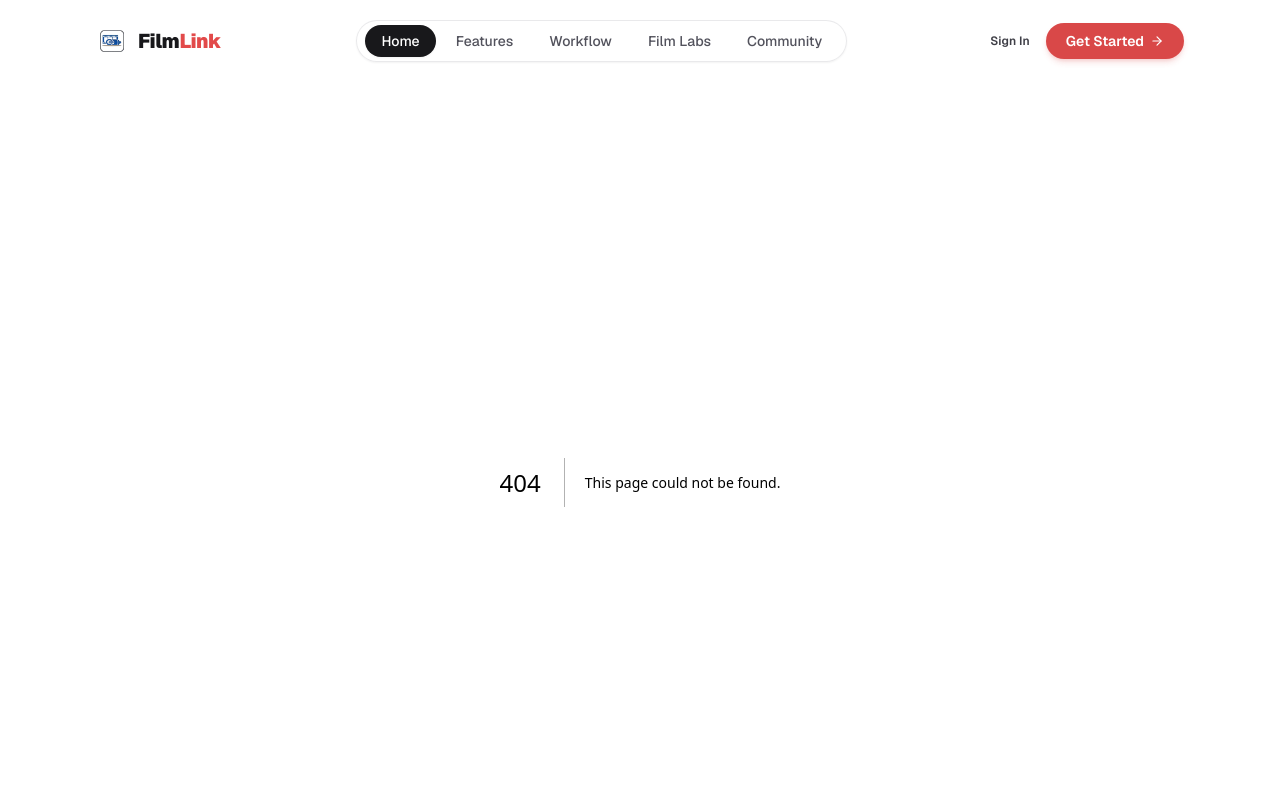
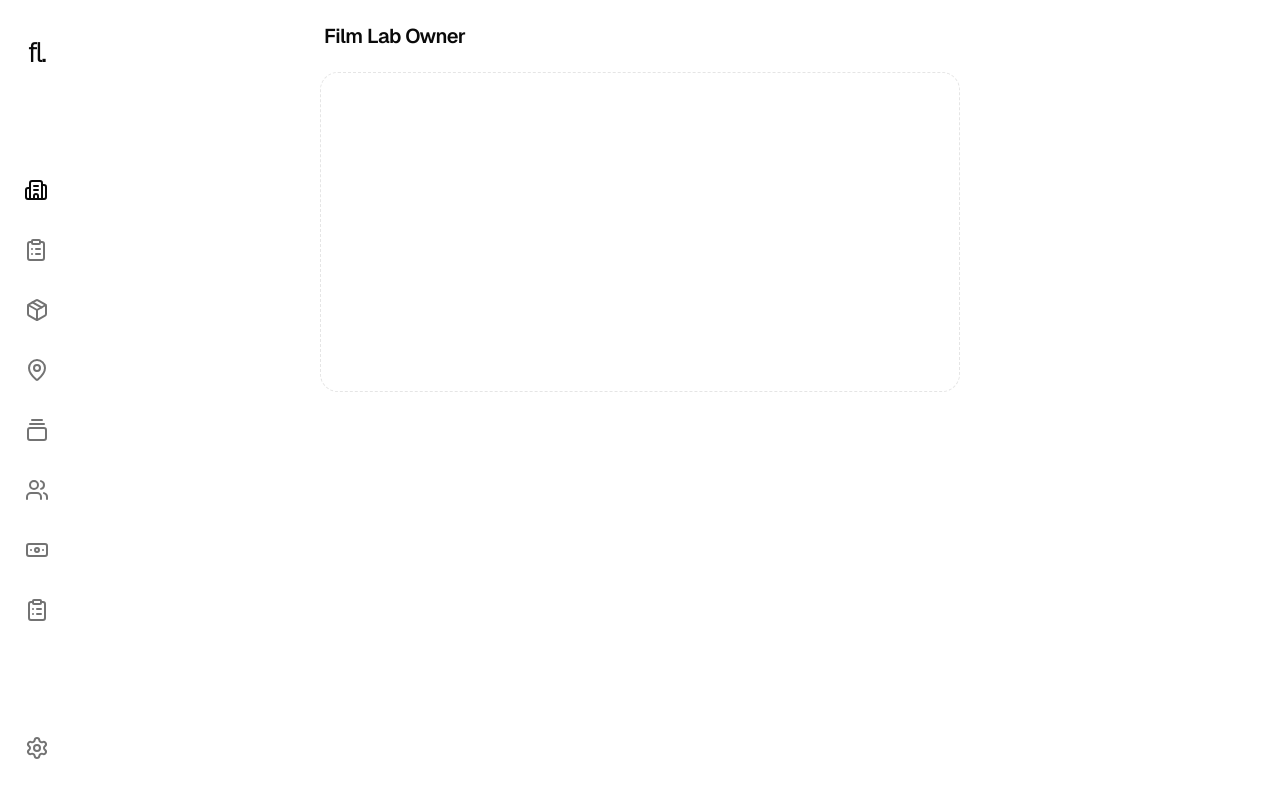
Before and after one commit to CapstoneProjectFA26SE088/FilmLink_Web, a Next.js app: page /film-lab-owner in a window 1280 px wide. Before the commit this address had no page. Shown: the top 798 px of the page. Built offline with nearby package versions, Linux system fonts and the light colour scheme.

Commit message:
feat: add film lab owner section layout

```diff
--- /dev/null
+++ b/src/app/film-lab-owner/customer-orders/page.tsx
@@ -0,0 +1,5 @@
+import { CustomerOrders } from "@/components/film-lab-owner/customer-orders"
+
+export default function CustomerOrdersPage() {
+  return <CustomerOrders />
+}
--- /dev/null
+++ b/src/app/film-lab-owner/page.tsx
@@ -0,0 +1,19 @@
+import { SocialPageLayout } from "@/components/social/social-page-layout"
+
+export default function FilmLabOwnerPage() {
+  return (
+    <SocialPageLayout activePage="film-lab-owner" showChatbot={false}>
+      <section aria-labelledby="owner-page-title" className="w-full max-w-[640px]">
+        <header className="flex h-[72px] items-center px-1">
+          <h1 className="text-xl font-semibold leading-[25px] tracking-tight" id="owner-page-title">
+            Film Lab Owner
+          </h1>
+        </header>
+        <section
+          aria-label="Film Lab Owner content placeholder"
+          className="min-h-[320px] w-full rounded-2xl border border-dashed border-border bg-background"
+        />
+      </section>
+    </SocialPageLayout>
+  )
+}
--- a/src/components/Header.tsx
+++ b/src/components/Header.tsx
@@ -105,7 +105,9 @@ export function Header() {
     pathname === "/feed" ||
     pathname.startsWith("/feed/") ||
     pathname === "/search" ||
-    pathname.startsWith("/search/")
+    pathname.startsWith("/search/") ||
+    pathname === "/film-lab-owner" ||
+    pathname.startsWith("/film-lab-owner/")
   ) {
     return null
   }
--- a/src/components/search/film-lab-directory.tsx
+++ b/src/components/search/film-lab-directory.tsx
@@ -1,9 +1,8 @@
 "use client"
 
 import { ArrowLeft, Check, Clock3, MapPin, Star, X } from "lucide-react"
-import { useState, type FormEvent } from "react"
+import { type FormEvent, useState } from "react"
 import { toast } from "react-toastify"
-import type { IFilmLab } from "@/types"
 import { Badge } from "@/components/ui/badge"
 import { Button } from "@/components/ui/button"
 import { Card, CardContent, CardHeader, CardTitle } from "@/components/ui/card"
@@ -25,9 +24,11 @@ import {
   SelectTrigger,
   SelectValue,
 } from "@/components/ui/select"
+import { Tabs, TabsContent, TabsList, TabsTrigger } from "@/components/ui/tabs"
 import { Textarea } from "@/components/ui/textarea"
-import { Tabs, TabsContent, TabsList, TabsTrigger } from "@/components/ui/tabs"
+import { saveCustomerOrder } from "@/lib/customer-orders"
 import { VERIFIED_FILM_LABS } from "@/lib/landing-data"
+import type { IFilmLab } from "@/types"
 
 type BookingStage = "details" | "order" | "confirmation"
 
@@ -489,8 +490,8 @@ function OrderConfirmation({ lab, onClose }: { lab: IFilmLab; onClose: () => voi
       <div>
         <DialogTitle className="text-lg font-semibold">Booking details are ready</DialogTitle>
         <DialogDescription className="mt-2 max-w-md">
-          A booking preview for {lab.name} has been prepared. It has not been sent because the
-          project is not connected to a lab booking API.
+          The order for {lab.name} is now available in Customer Orders on this browser. It has not
+          been synced to a server.
         </DialogDescription>
       </div>
       <Button onClick={onClose} type="button">
@@ -528,10 +529,19 @@ export function FilmLabDirectory() {
       toast.error(message)
       return
     }
+    if (!selectedLab) return
+
+    saveCustomerOrder({
+      id: crypto.randomUUID(),
+      labId: selectedLab.id,
+      labName: selectedLab.name,
+      ...form,
+      createdAt: new Date().toISOString(),
+      status: "pending",
+      workflowStage: 0,
+    })
     setStage("confirmation")
-    toast.success(
-      "Booking details are ready. The request has not been sent because no API is connected."
-    )
+    toast.success("Order added to Customer Orders on this browser.")
   }
 
   function closeDialog() {
--- a/src/components/social/social-page-layout.tsx
+++ b/src/components/social/social-page-layout.tsx
@@ -3,11 +3,16 @@ import { SocialChatbot } from "@/components/social/social-chatbot"
 import { SocialSidebar } from "@/components/social/social-sidebar"
 
 type SocialPageLayoutProps = {
-  activePage: "feed" | "search"
+  activePage: "feed" | "search" | "film-lab-owner" | "customer-orders"
+  showChatbot?: boolean
   children: ReactNode
 }
 
-export function SocialPageLayout({ activePage, children }: SocialPageLayoutProps) {
+export function SocialPageLayout({
+  activePage,
+  showChatbot = true,
+  children,
+}: SocialPageLayoutProps) {
   return (
     <div className="min-h-dvh bg-background text-foreground">
       <SocialSidebar activePage={activePage} />
@@ -16,7 +21,7 @@ export function SocialPageLayout({ activePage, children }: SocialPageLayoutProps
           {children}
         </div>
       </div>
-      <SocialChatbot />
+      {showChatbot && <SocialChatbot />}
     </div>
   )
 }
--- a/src/components/social/social-sidebar.tsx
+++ b/src/components/social/social-sidebar.tsx
@@ -1,12 +1,56 @@
-import { Home, Search as SearchIcon, Settings } from "lucide-react"
+import {
+  Banknote,
+  Building2,
+  ClipboardList,
+  GalleryVerticalEnd,
+  Home,
+  MapPin,
+  Package,
+  Search as SearchIcon,
+  Settings,
+  Users,
+} from "lucide-react"
 import Link from "next/link"
 import { Button } from "@/components/ui/button"
 
 type SocialSidebarProps = {
-  activePage: "feed" | "search"
+  activePage: "feed" | "search" | "film-lab-owner" | "customer-orders"
 }
 
 export function SocialSidebar({ activePage }: SocialSidebarProps) {
+  const navigationItems =
+    activePage === "film-lab-owner" || activePage === "customer-orders"
+      ? [
+          {
+            label: "Dashboard",
+            href: "/film-lab-owner",
+            page: "film-lab-owner" as const,
+            Icon: Building2,
+          },
+          {
+            label: "Customer Orders",
+            href: "/film-lab-owner/customer-orders",
+            page: "customer-orders" as const,
+            Icon: ClipboardList,
+          },
+          { label: "Packages", Icon: Package },
+          { label: "Lab Profile", Icon: MapPin },
+          { label: "Consignment Feed", Icon: GalleryVerticalEnd },
+          { label: "Customers", Icon: Users },
+          { label: "Revenue", Icon: Banknote },
+          { label: "Reports", Icon: ClipboardList },
+        ]
+      : [
+          { label: "Home", href: "/feed", page: "feed" as const, Icon: Home, disabled: false },
+          {
+            label: "Search",
+            href: "/search",
+            page: "search" as const,
+            Icon: SearchIcon,
+            disabled: false,
+          },
+        ]
+
   return (
     <aside className="group/sidebar fixed inset-y-0 left-0 z-40 flex w-[72px] flex-col items-start justify-between overflow-hidden bg-white px-3 py-6 transition-[width] duration-200 ease-out hover:w-[245px] focus-within:w-[245px]">
       <Link
@@ -19,31 +63,48 @@ export function SocialSidebar({ activePage }: SocialSidebarProps) {
         </span>
       </Link>
 
-      <nav aria-label="Main navigation" className="flex w-[220px] flex-col gap-1 py-4">
-        <Link
-          aria-current={activePage === "feed" ? "page" : undefined}
-          className={`flex h-14 shrink-0 items-center gap-4 rounded-xl px-3 transition-colors hover:bg-muted focus-visible:outline-none focus-visible:ring-2 focus-visible:ring-ring ${activePage === "feed" ? "text-foreground" : "text-muted-foreground hover:text-foreground"}`}
-          href="/feed"
-        >
-          <Home aria-hidden="true" className="size-6 shrink-0" />
-          <span
-            className={`whitespace-nowrap text-sm leading-[18px] opacity-0 transition-opacity duration-150 group-hover/sidebar:opacity-100 group-focus-within/sidebar:opacity-100 ${activePage === "feed" ? "font-semibold" : ""}`}
-          >
-            Home
-          </span>
-        </Link>
-        <Link
-          aria-current={activePage === "search" ? "page" : undefined}
-          className={`flex h-14 shrink-0 items-center gap-4 rounded-xl px-3 transition-colors hover:bg-muted focus-visible:outline-none focus-visible:ring-2 focus-visible:ring-ring ${activePage === "search" ? "text-foreground" : "text-muted-foreground hover:text-foreground"}`}
-          href="/search"
-        >
-          <SearchIcon aria-hidden="true" className="size-6 shrink-0" />
-          <span
-            className={`whitespace-nowrap text-sm leading-[18px] opacity-0 transition-opacity duration-150 group-hover/sidebar:opacity-100 group-focus-within/sidebar:opacity-100 ${activePage === "search" ? "font-semibold" : ""}`}
-          >
-            Search
-          </span>
-        </Link>
+      <nav
+        aria-label="Main navigation"
+        className="my-auto flex max-h-[calc(100dvh-12rem)] w-[220px] flex-col gap-1 overflow-y-auto py-4"
+      >
+        {navigationItems.map(({ label, href, page, Icon }) => {
+          const isActive = activePage === page
+          const content = (
+            <>
+              <Icon aria-hidden="true" className="size-6 shrink-0" />
+              <span
+                className={`whitespace-nowrap text-sm leading-[18px] opacity-0 transition-opacity duration-150 group-hover/sidebar:opacity-100 group-focus-within/sidebar:opacity-100 ${isActive ? "font-semibold" : ""}`}
+              >
+                {label}
+              </span>
+            </>
+          )
+
+          if (!href) {
+            return (
+              <Button
+                className="h-14 w-full shrink-0 justify-start gap-4 rounded-xl px-3 text-muted-foreground disabled:opacity-100"
+                disabled
+                key={label}
+                title={`${label} page is not available yet`}
+                variant="ghost"
+              >
+                {content}
+              </Button>
+            )
+          }
+
+          return (
+            <Link
+              aria-current={isActive ? "page" : undefined}
+              className={`flex h-14 shrink-0 items-center gap-4 rounded-xl px-3 transition-colors hover:bg-muted focus-visible:outline-none focus-visible:ring-2 focus-visible:ring-ring ${isActive ? "text-foreground" : "text-muted-foreground hover:text-foreground"}`}
+              href={href}
+              key={page}
+            >
+              {content}
+            </Link>
+          )
+        })}
       </nav>
 
       <Button
```
